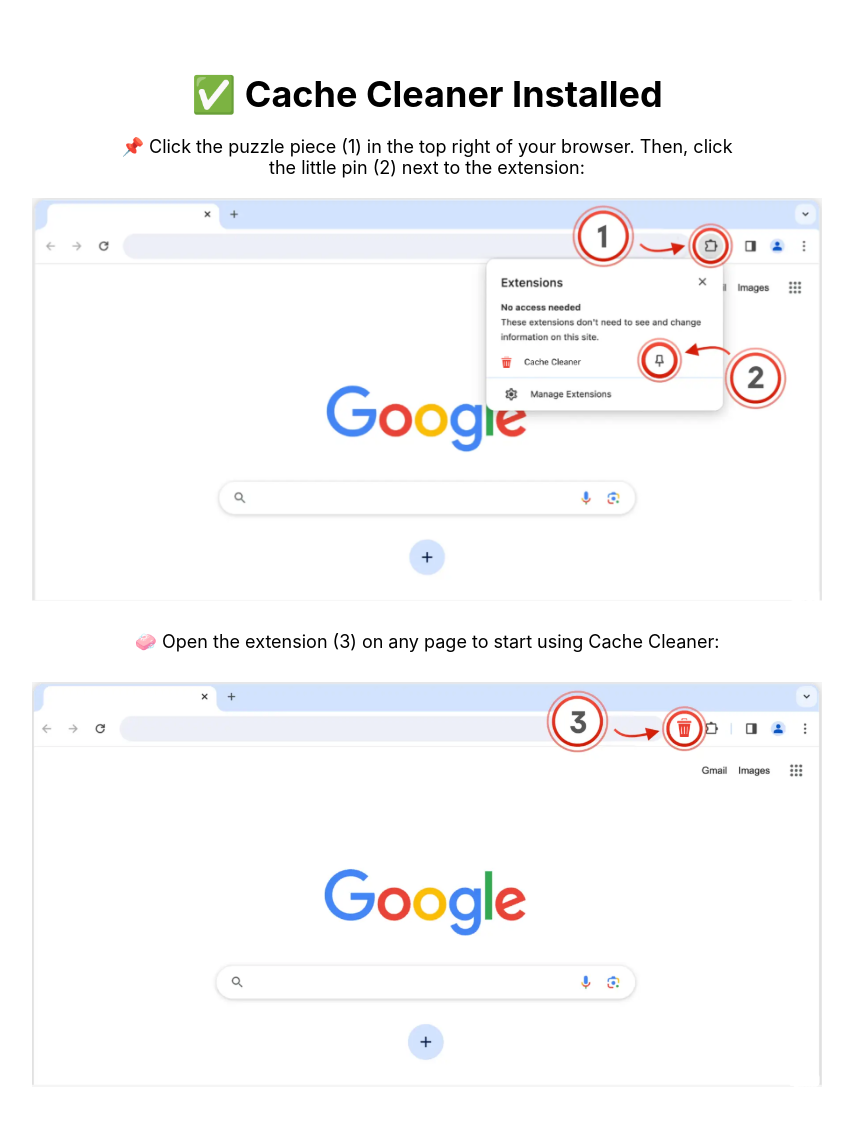
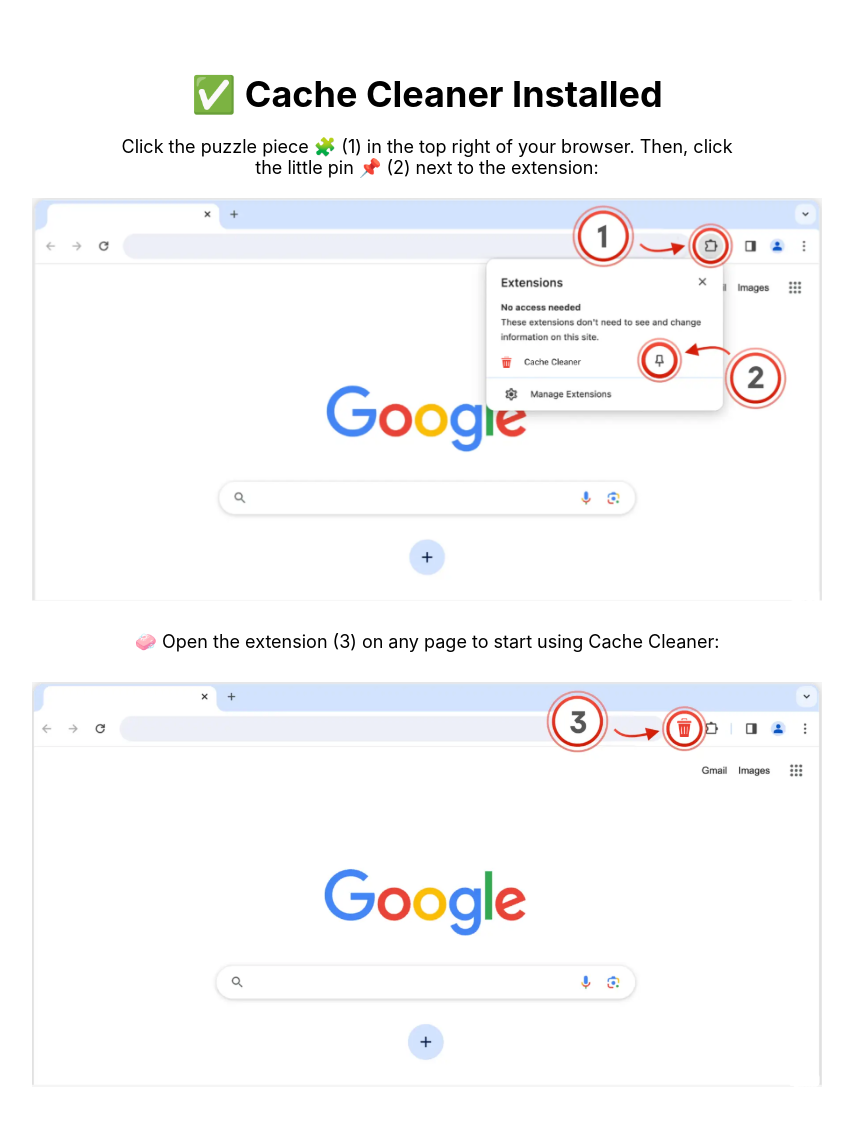
Before and after one commit to sergeycommit/cache_cleaner, a Jekyll site: the page index.html, which Jekyll copies as it is, in a window 1280 px wide. Shown: the whole page, without its empty margins (213-1066 px from the left). Built offline with Jekyll 4.4.1, drawn with Linux system fonts in a browser that asks for light colours.

```diff
--- a/index.html
+++ b/index.html
@@ -27,8 +27,8 @@
   <h1 style="font-size: 36px; margin-bottom: 20px;">✅ Cache Cleaner Installed</h1>
 
   <p style="font-size: 18px; margin-bottom: 20px;">
-    📌 Click the puzzle piece (1) in the top right of your browser. Then, click<br>
-    the little pin (2) next to the extension:
+    Click the puzzle piece 🧩 (1) in the top right of your browser. Then, click<br>
+    the little pin 📌 (2) next to the extension:
   </p>
 
   <div style="margin-bottom: 30px;">
```
